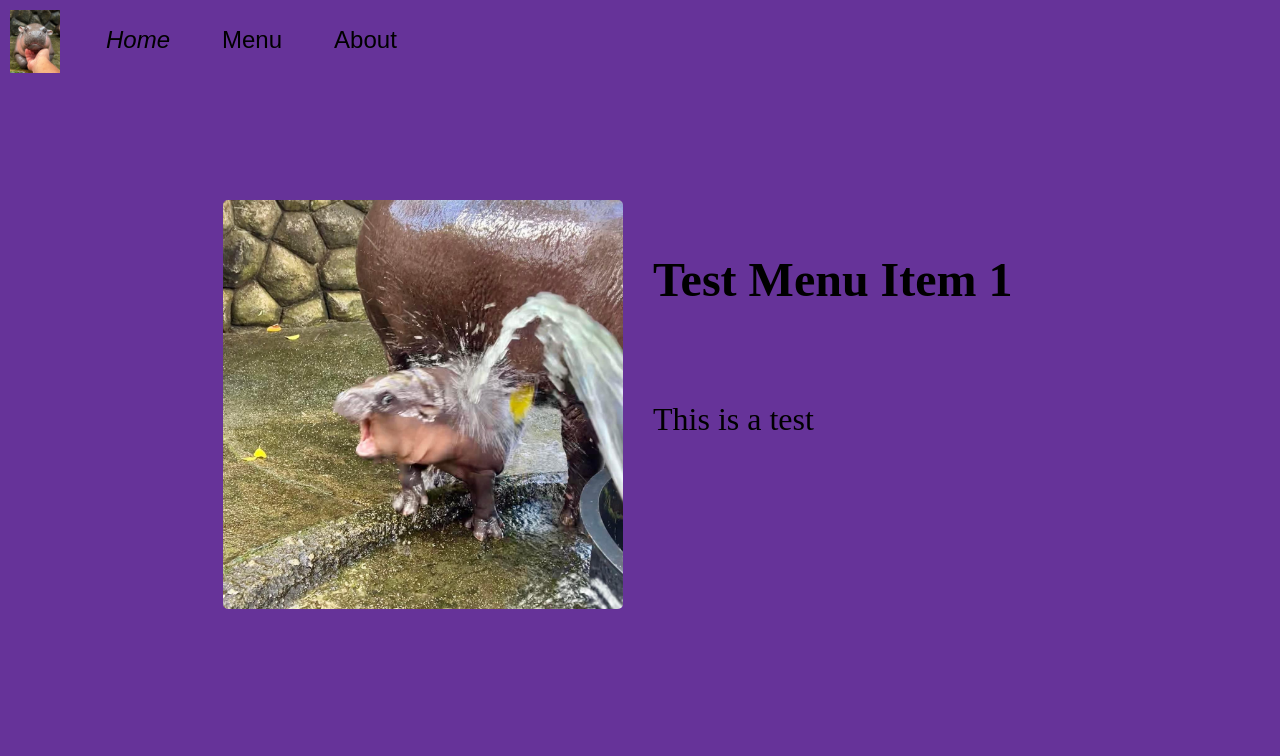
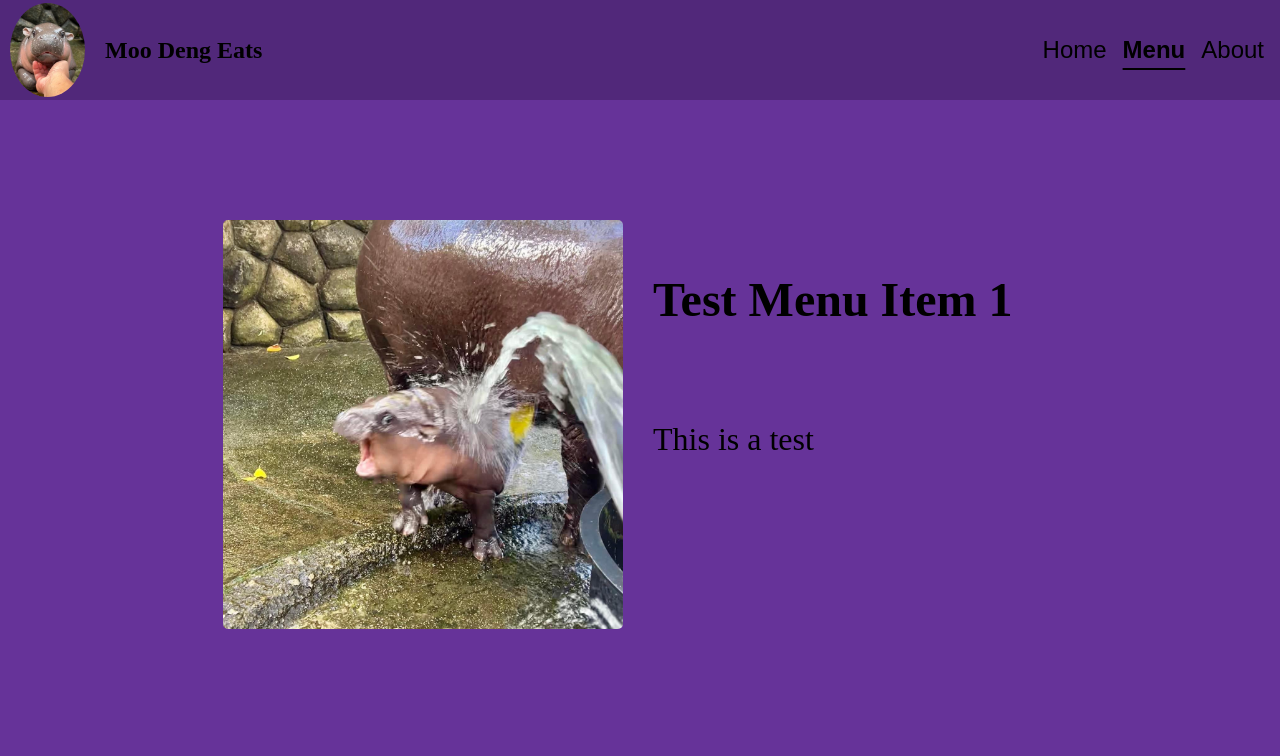
Before and after one commit to aburgy-93/MooDangRestaurant, a website built with webpack: page src/template.html in a window 1280 px wide. Both pictures are taken after a click on the button "Menu". Shown: the top 756 px of the page. Built offline with nearby package versions, Linux system fonts and the light colour scheme.

Commit message:
Refactoring menu page

```diff
--- a/src/index.js
+++ b/src/index.js
@@ -1,23 +1,3 @@
-import "./styles.css";
-import { divContent, homeContent } from "./pages/home.js";
-import { menu } from "./pages/menu.js";
-import { about } from "./pages/about.js";
+import LoadContent from "./loadContent";
 
-homeContent();
-
-const body = document.querySelector("body");
-const btnHome = document.querySelector("#btn-home");
-const btnMenu = document.querySelector("#btn-menu");
-const btnAbout = document.querySelector("#btn-about");
-
-btnHome.addEventListener("click", homeContent);
-btnMenu.addEventListener("click", menu);
-btnAbout.addEventListener("click", about);
-
-const footer = document.createElement("footer");
-body.appendChild(footer);
-
-const footerText = document.createElement("p");
-footerText.textContent = "Copyright © Alex Burgy";
-
-footer.appendChild(footerText);
+LoadContent();
--- /dev/null
+++ b/src/loadContent.js
@@ -0,0 +1,27 @@
+import "./styles.css";
+import { divContent, homeContent } from "./pages/home.js";
+import createMenuPage, { menu } from "./pages/menu.js";
+import { about } from "./pages/about.js";
+
+const LoadContent = () => {
+    homeContent();
+
+    const btnHome = document.querySelector("#btn-home");
+    const btnMenu = document.querySelector("#btn-menu");
+    const btnAbout = document.querySelector("#btn-about");
+
+    const buttons = document.querySelectorAll(".btn");
+
+    buttons.forEach((button) => {
+        button.addEventListener("click", () => {
+            document.querySelector(".active")?.classList.remove("active");
+            button.classList.add("active");
+        });
+    });
+
+    btnHome.addEventListener("click", homeContent);
+    btnMenu.addEventListener("click", createMenuPage);
+    btnAbout.addEventListener("click", about);
+};
+
+export default LoadContent;
--- a/src/pages/home.js
+++ b/src/pages/home.js
@@ -2,7 +2,7 @@ import img from "../images/chaotic-moo-dang.jpg";
 
 const imgHome = new Image();
 imgHome.src = img;
-imgHome.style.cssText = "max-width: 70%; height: auto; border-radius: 20px;";
+imgHome.style.cssText = "max-width: 50%; height: 50%; border-radius: 20px;";
 
 export const divContent = document.querySelector("#content");
 
@@ -15,11 +15,21 @@ export function homeContent() {
 
     const title = document.createElement("h1");
     title.classList.add("title");
-    title.textContent = "Moo Dang Eats";
+    title.textContent = "Moo Deng Eats";
     titleDiv.appendChild(title);
 
     const paraContent = document.createElement("p");
-    paraContent.innerHTML = "Moo dang be eatin'";
+    paraContent.innerHTML =
+        "Welcome to Moo Deng Bistro, a vibrant and cozy " +
+        "restaurant inspired by the playful charm of the pygmy hippo, Moo Deng. " +
+        "Nestled in a lush, jungle-themed setting, Moo Deng Bistro serves a " +
+        "fusion of Southeast Asian and African flavors, celebrating the unique " +
+        "habitats and cultures of this remarkable creature. The menu features bold" +
+        "dishes like spicy tamarind-glazed pork, coconut-infused rice bowls, " +
+        "and signature plantain crisps with zesty lime dip, all crafted with " +
+        "fresh, locally sourced ingredients. Whether you're enjoying a hearty " +
+        'meal or sipping on our tropical "Hippo Splash" mocktail, Moo Deng ' +
+        "Bistro promises a dining experience as delightful and memorable as its namesake.'";
     titleDiv.appendChild(paraContent);
 
     divContent.appendChild(imgHome);
--- a/src/pages/menu.js
+++ b/src/pages/menu.js
@@ -1,11 +1,32 @@
 import { divContent } from "./home";
 import img from "../images/chaotic-moo-dang.jpg";
+
+const container = document.createElement("div");
 
 const imgHome = new Image();
 imgHome.src = img;
 imgHome.style.cssText = "max-width: 70%; height: auto; border-radius: 20px;";
 
-function createEl(h1, description, img) {
+const createMenuPage = () => {
+    divContent.replaceChildren();
+    createMenuSection();
+};
+
+const createMenuSection = () => {
+    const menuSection = document.createElement("section");
+    menuSection.id = "menuSection";
+
+    createDish("Test Menu Item 1", "This is a test", img);
+    createDish("Test Menu Item 2", "This is a test", img);
+    createDish("Test Menu Item 3", "This is a test", img);
+    createDish("Test Menu Item 4", "This is a test", img);
+    createDish("Test Menu Item 5", "This is a test", img);
+
+    menuSection.appendChild(container);
+    divContent.appendChild(menuSection);
+};
+
+function createDish(h1, description, img) {
     const menuImage = new Image();
     menuImage.src = img;
 
@@ -27,10 +48,4 @@ function createEl(h1, description, img) {
     menuItemInformation.appendChild(menuItemDescription);
 }
 
-export function menu() {
-    divContent.innerHTML = "";
-
-    createEl("Test Menu Item 1", "This is a test", img);
-    createEl("Test Menu Item 2", "This is a test", img);
-    createEl("Test Menu Item 3", "This is a test", img);
-}
+export default createMenuPage;
--- a/src/styles.css
+++ b/src/styles.css
@@ -2,7 +2,8 @@ html,
 body {
     margin: 0;
     padding: 0;
-    box-sizing: border-box; /* Ensures consistent box-sizing across elements */
+    box-sizing: border-box;
+    overflow-x: hidden;
 }
 
 body {
@@ -21,23 +22,33 @@ header {
 
 header nav {
     display: flex;
-    justify-content: flex-start;
+    align-items: center;
+    justify-content: space-between;
     gap: 40px;
-    align-items: flex-start;
     height: 80px;
+    background-color: rgb(81, 40, 122);
 }
 
-#logo-img {
-    padding-top: 10px;
-    padding-left: 10px;
+nav {
+    padding: 10px;
+}
+
+nav img {
+    border-radius: 50%;
+}
+
+#branding {
+    display: flex;
+    align-items: center;
+}
+
+#branding h1 {
+    padding-left: 20px;
 }
 
 #btn-home {
-    /* font-family:Impact, Haettenschweiler, 'Arial Narrow Bold', sans-serif; */
-    text-align: left;
     font-size: 1.5rem;
     line-height: 1.3rem;
-    font-style: italic;
 }
 
 header nav button {
@@ -45,6 +56,12 @@ header nav button {
     border: none;
     cursor: pointer;
     font-size: 1.5rem;
+}
+
+.active {
+    text-decoration: underline;
+    text-underline-offset: 10px;
+    font-weight: bold;
 }
 
 div#content {
@@ -59,10 +76,15 @@ div#content {
     padding: 10px;
 }
 
-#btn-menu,
-#btn-about,
-#btn-home {
-    align-self: center;
+.divTitle {
+    display: flex;
+    flex-direction: column;
+    align-items: center;
+    width: 30%;
+}
+
+.divTitle p {
+    font-size: 22px;
 }
 
 /* Menu styling */
@@ -127,4 +149,5 @@ footer {
     text-align: center; /* Center the text */
     padding: 20px 0; /* Add space around the content */
     margin-top: auto; /* Push it to the bottom of the page if needed */
+    position: sticky;
 }
--- a/src/template.html
+++ b/src/template.html
@@ -8,17 +8,25 @@
     <body>
         <header>
             <nav>
+                <div id="branding">
                     <img
                         src="./images/cute-moo-dang.jpg"
                         alt="cute moo dang"
-                    width="50px"
+                        width="75px"
                         id="logo-img"
                     />
+                    <h1>Moo Deng Eats</h1>
+                </div>
+                <div id="menu-btns">
                     <button class="btn" id="btn-home">Home</button>
                     <button class="btn" id="btn-menu">Menu</button>
                     <button class="btn" id="btn-about">About</button>
+                </div>
             </nav>
         </header>
         <div id="content"></div>
+        <footer>
+            <p>Copyright © Alex Burgy</p>
+        </footer>
     </body>
 </html>
--- /dev/null
+++ b/to-do.txt
@@ -0,0 +1 @@
+1.
```
Also changed, not shown: dist/31a58a0b708042296eba.jpg (added), dist/ac0224ed8bc4b5988a8e.jpg (added), dist/index.html (added), dist/main.js (added). Lines whose indentation alone changed are shown as unchanged.
